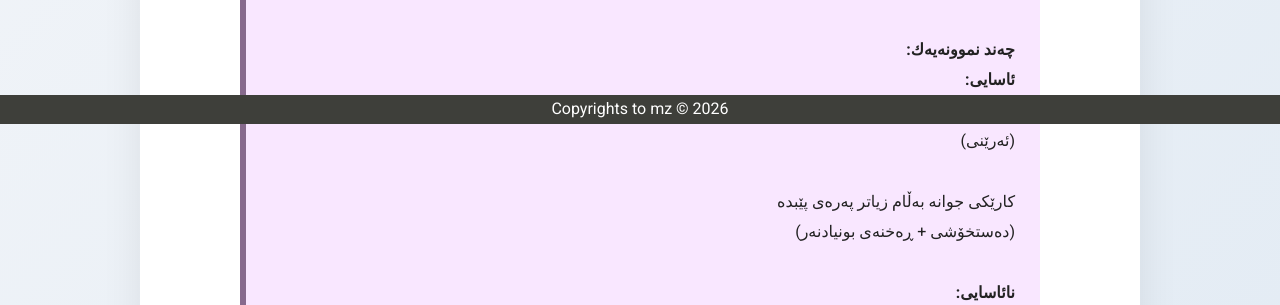
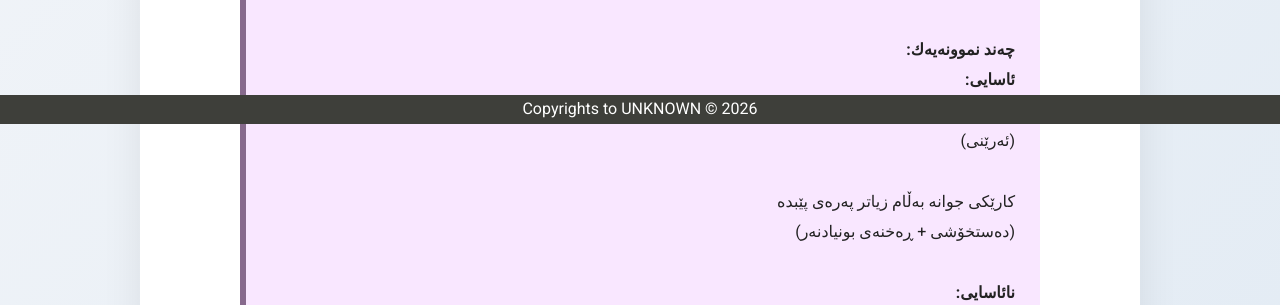
Before and after one commit to mzginmei/votingwebsite, a Django app: page / in a window 1280 px wide. Shown: the part 676-981 px from the top of the page. Run offline with Django 5.2, Linux system fonts and the light colour scheme; data comes from the database, SQL or seed files in the repository; some libraries are stand-ins or nearby versions.

Commit message:
Update for publication

```diff
--- a/website/templates/public/footer.html
+++ b/website/templates/public/footer.html
@@ -1,3 +1,3 @@
 <div class="footer text-center fixed-bottom bg-dark text-white mt-5">
-    Copyrights to mz &copy; 2026
+    Copyrights to UNKNOWN &copy; 2026
 </div>
```
Also changed, not shown: README.md.
